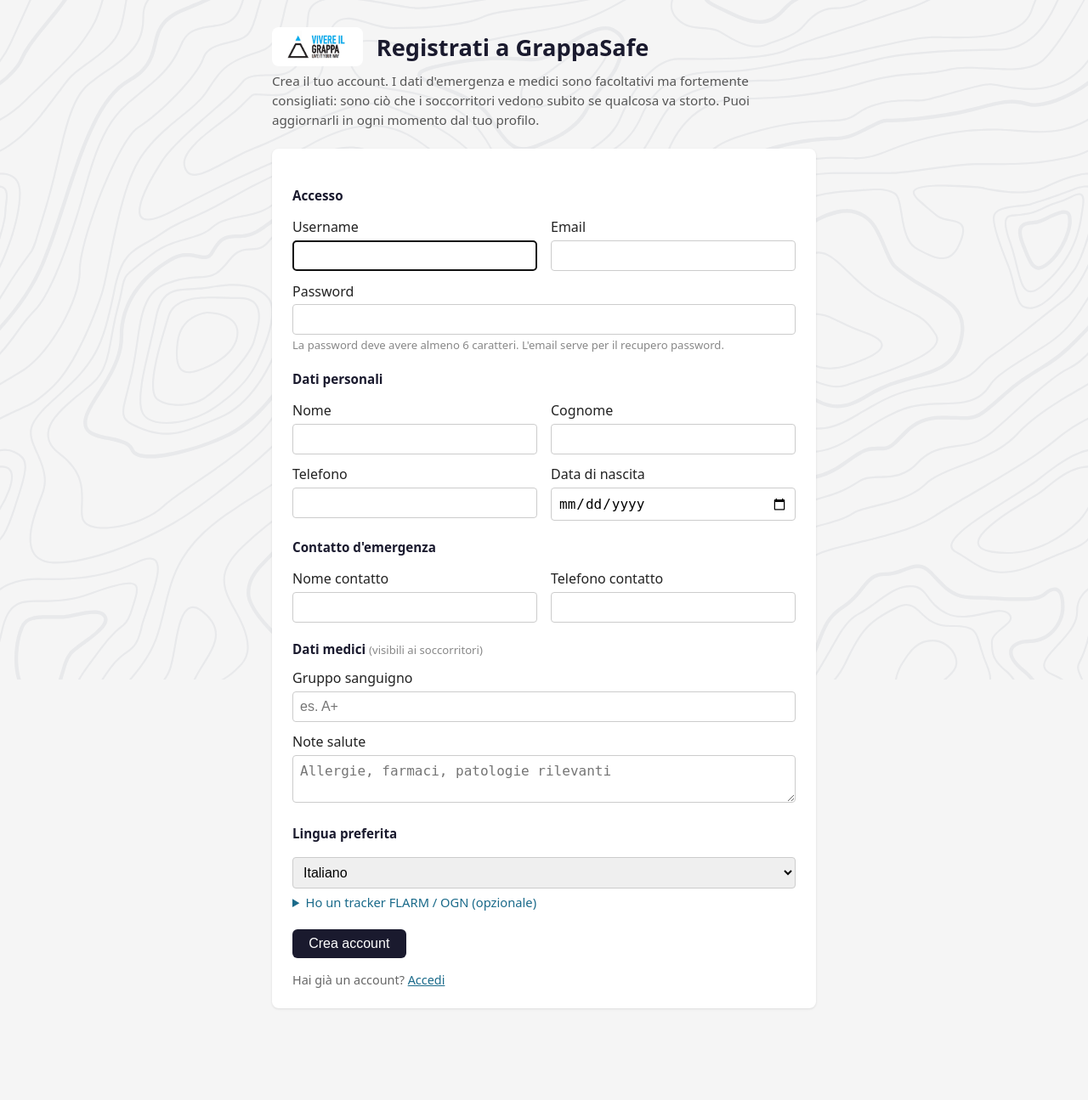
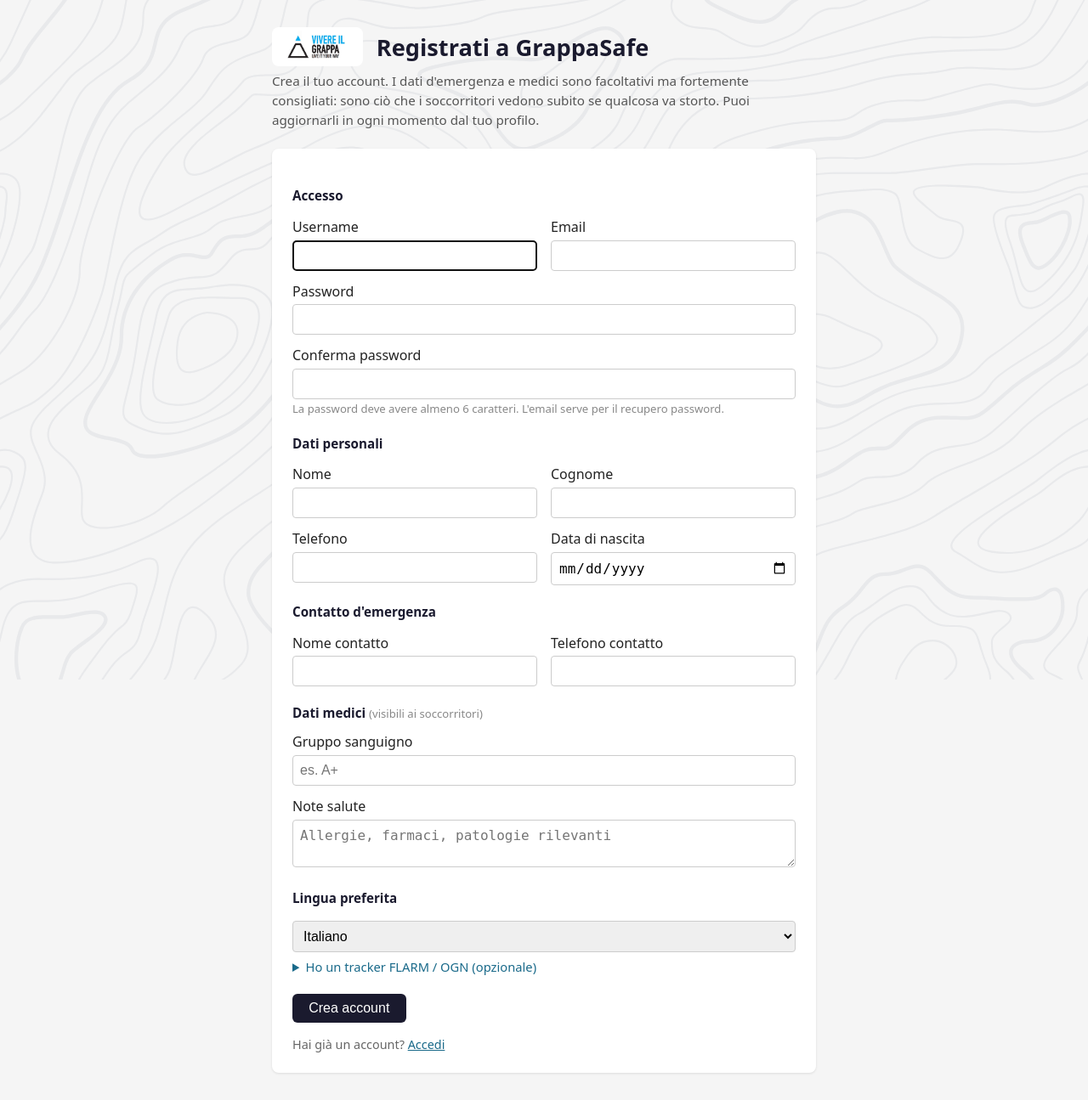
Before and after one commit to that-ugly-cat/grappasafe, a FastAPI app: page /register in a window 1280 px wide. Shown: the whole page at 85% size. Before the commit the page ends 1188 px from the top, so only its background shows below. Run offline with FastAPI, Linux system fonts and the light colour scheme; parts of the project's set-up code (start-up, migrations or seed data) failed here and were passed over.

Commit message:
Require the password twice on web registration
Add a "Conferma password" field and reject mismatched passwords, so a typo
in the only password field can't lock a new user out.

Co-Authored-By: Claude Opus 4.8 <noreply@anthropic.com>

```diff
--- a/app.py
+++ b/app.py
@@ -378,7 +378,7 @@ async def register_get(request: Request):
 @app.post("/register")
 async def register_post(
     request: Request,
-    username: str = Form(""), password: str = Form(""),
+    username: str = Form(""), password: str = Form(""), password2: str = Form(""),
     nome: str = Form(""), cognome: str = Form(""), email: str = Form(""),
     telefono: str = Form(""), data_nascita: str = Form(""),
     emergenza_contatto: str = Form(""), emergenza_telefono: str = Form(""),
@@ -407,6 +407,8 @@ async def register_post(
         error = "Email non valida"
     elif len(password) < 6:
         error = "La password deve avere almeno 6 caratteri"
+    elif password != password2:
+        error = "Le due password non coincidono"
     elif db.get_user_by_username(username):
         error = "Username già esistente"
     elif db.get_user_by_email(email):
--- a/templates/register.html
+++ b/templates/register.html
@@ -42,6 +42,7 @@
         <label>Email <input type="email" name="email" value="{{ form.email }}" required></label>
       </div>
       <label>Password <input type="password" name="password" required></label>
+      <label>Conferma password <input type="password" name="password2" required></label>
       <p class="hint">La password deve avere almeno 6 caratteri. L'email serve per il recupero password.</p>
 
       <h4>Dati personali</h4>
```
